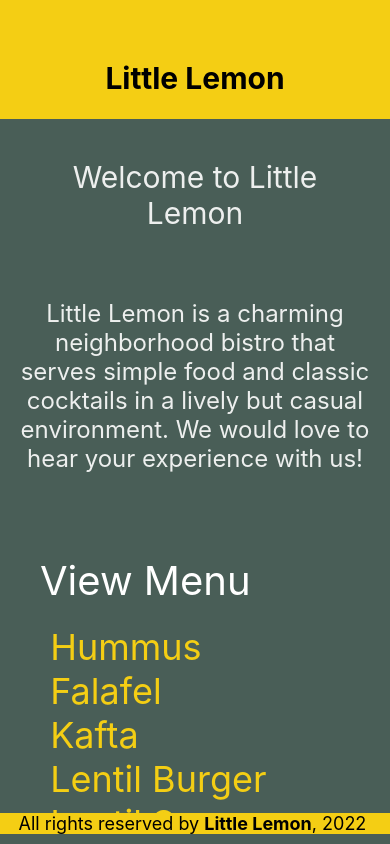
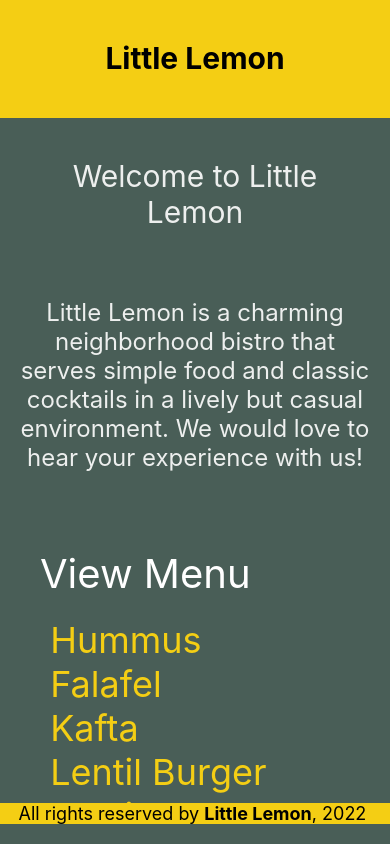
Before and after one commit to LarissaBizzi/reactnative-project, a React Native app: screen / in a window 390 px wide. Built offline with nearby package versions, Linux system fonts and the light colour scheme.

Commit message:
updates stylesheet

```diff
--- a/components/LittleLemonFooter.js
+++ b/components/LittleLemonFooter.js
@@ -5,7 +5,7 @@ export default function LittleLemonFooter() {
         <View
           style={footerStyles.container}>
           <Text
-            style={footerStyles.headerText}>
+            style={footerStyles.footerText}>
             All rights reserved by <Text style={footerStyles.innerText}>Little Lemon</Text>, 2022{' '}
           </Text>
         </View>
@@ -15,9 +15,9 @@ export default function LittleLemonFooter() {
 const footerStyles = StyleSheet.create ({
   container: {
     backgroundColor: '#F4CE14',
-    marginBottom: 10,
+    marginBottom: 20,
   },
-  headerText: {
+  footerText: {
     fontSize: 18,
     color: 'black',
     textAlign: 'center',
--- a/components/LittleLemonHeader.js
+++ b/components/LittleLemonHeader.js
@@ -17,7 +17,7 @@ const headerStyles = StyleSheet.create( {
     backgroundColor: '#F4CE14'
   },
   headerText: {
-    padding: 60,
+    padding: 40,
     fontSize: 30,
     fontWeight: 'bold',
     color: 'black',
--- a/components/WelcomeScreen.js
+++ b/components/WelcomeScreen.js
@@ -8,7 +8,7 @@ export default function WelcomeScreen() {
         Welcome to Little Lemon
       </Text>
       <Text
-        style={welcomescreenStyles.innerText}>
+        style={welcomescreenStyles.regularText}>
         Little Lemon is a charming neighborhood bistro that serves simple food
         and classic cocktails in a lively but casual environment. We would love
         to hear your experience with us!
@@ -27,7 +27,7 @@ const welcomescreenStyles = StyleSheet.create({
         color: '#EDEFEE',
         textAlign: 'center',
     },
-    innerText: {
+    regularText: {
         fontSize: 24,
         padding: 20,
         marginVertical: 8,
```
